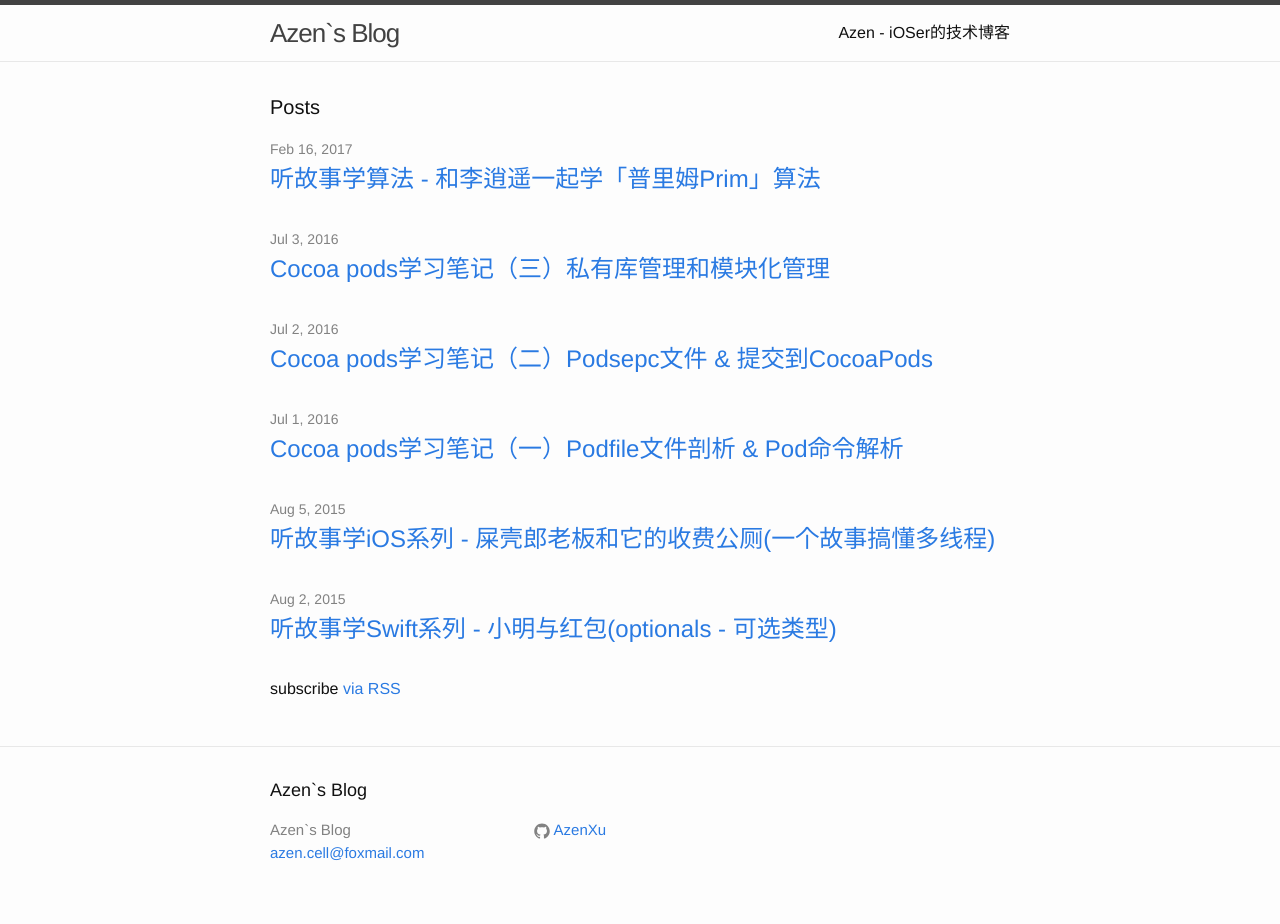
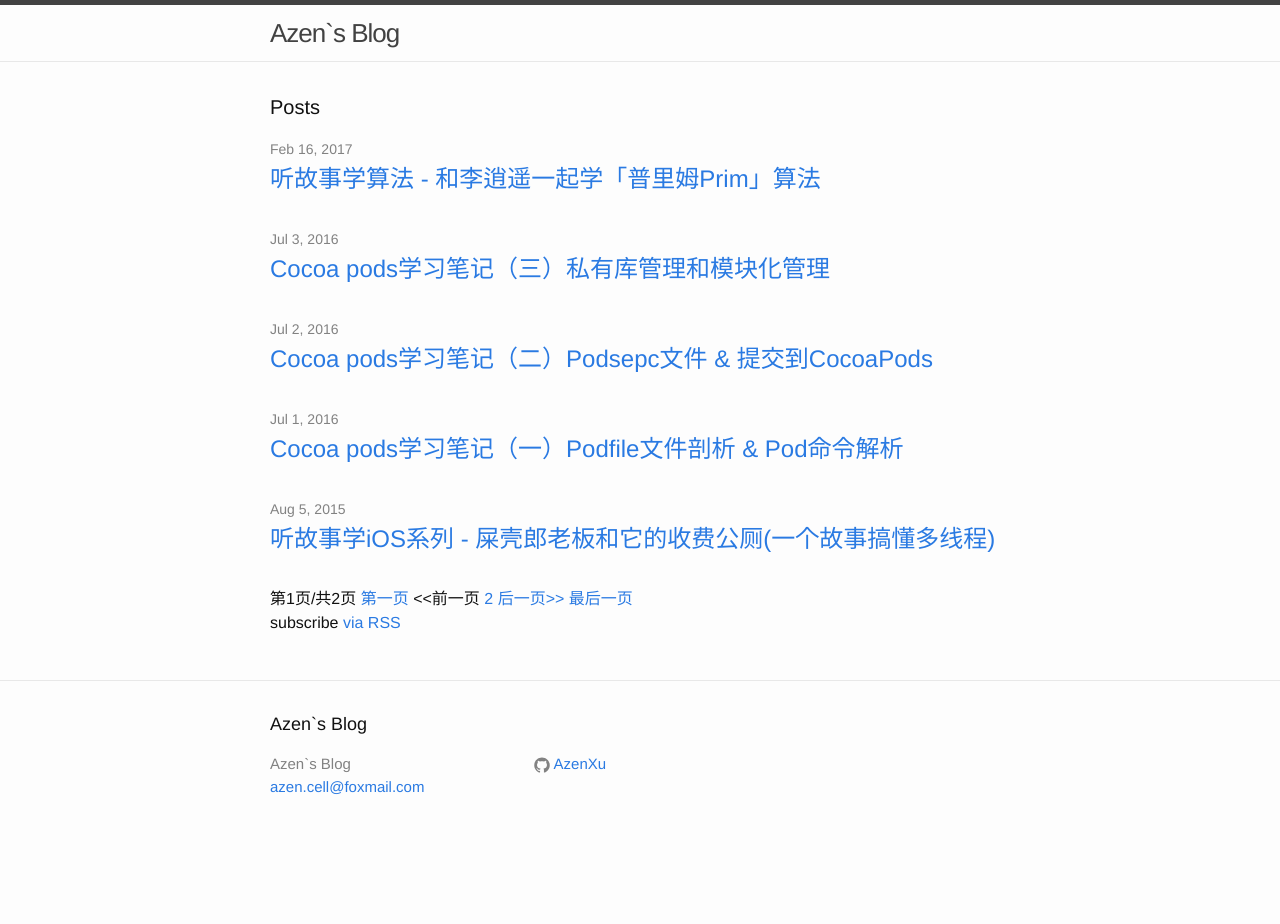
Before and after one commit to AzenXu/AzenXu.github.io, a Jekyll site: the page built from index.html, in a window 1280 px wide. Built offline with Jekyll 4.4.1, drawn with Linux system fonts in a browser that asks for light colours; the list of posts is cut into pages by our own code; after the commit the page ends 900 px from its top, so only the background shows below that.

Commit message:
pagenavi function

```diff
--- a/_config.yml
+++ b/_config.yml
@@ -2,15 +2,19 @@
 title: Azen`s Blog
 email: azen.cell@foxmail.com
 github_username: AzenXu
-
 #Building setting
 markdown: kramdown
 
 gems:
  - jekyll-feed
+ - jekyll-paginate
 exclude:
   - Gemfile
   - Gemfile.lock
 
+# Pagination
+paginate: 5
+paginate_path: "page:num"
+
 #Serve setting
 port: 3888
--- a/_layouts/home.html
+++ b/_layouts/home.html
@@ -9,10 +9,11 @@ layout: default
   {{ content }}
 
   <ul class="post-list">
-    {% for post in site.posts %}
+    <!-- 1. 通过当前分页判断可以显示的页码 -->
+    <!-- 2. 遍历这些页码，把相应文章取出来 -->
+    {% for post in paginator.posts %}
       <li>
         <span class="post-meta">{{ post.date | date: "%b %-d, %Y" }}</span>
-
         <h2>
           <a class="post-link" href="{{ post.url | relative_url }}">{{ post.title | escape }}</a>
         </h2>
@@ -20,6 +21,37 @@ layout: default
     {% endfor %}
   </ul>
 
+<!-- 分页 -->
+  <div id="pagination">
+    <div class="pagenavi">
+      <span class="page_number">第{{paginator.page}}页/共{{paginator.total_pages}}页</span>
+    <a href="/">第一页</a>
+      {% if paginator.previous_page %}
+        {% if paginator.previous_page == 1 %}
+          <a href="/" class="current"><<前一页</a>
+        {% else %}
+          <a href="/page{{paginator.previous_page}}"><<前一页</a>
+        {% endif %}
+      {% else %}
+        <span><<前一页</span>
+      {% endif %}
+      {% for count in (2..paginator.total_pages) limit:8 %}
+        {% if count == paginator.page %}
+          <span class="current-page">{{count}}</span>
+        {% else %}
+          <a href="/page{{count}}">{{count}}</a>
+        {% endif %}
+      {% endfor %}
+
+      {% if paginator.next_page %}
+        <a href="/page{{paginator.next_page}}">后一页>></a>
+      {% else %}
+        <span>后一页>></span>
+      {% endif %}
+        <a href="/page{{paginator.total_pages}}">最后一页</a>
+    </div>
+  </div>
+
   <p class="rss-subscribe">subscribe <a href="{{ "/feed.xml" | relative_url }}">via RSS</a></p>
 
 </div>
--- /dev/null
+++ b/index.html
@@ -0,0 +1,3 @@
+---
+layout: home
+---
--- a/index.md
+++ /dev/null
@@ -1,4 +0,0 @@
----
-layout: home
-title: Azen - iOSer的技术博客
----
```
Also changed, not shown: 1 other file.
